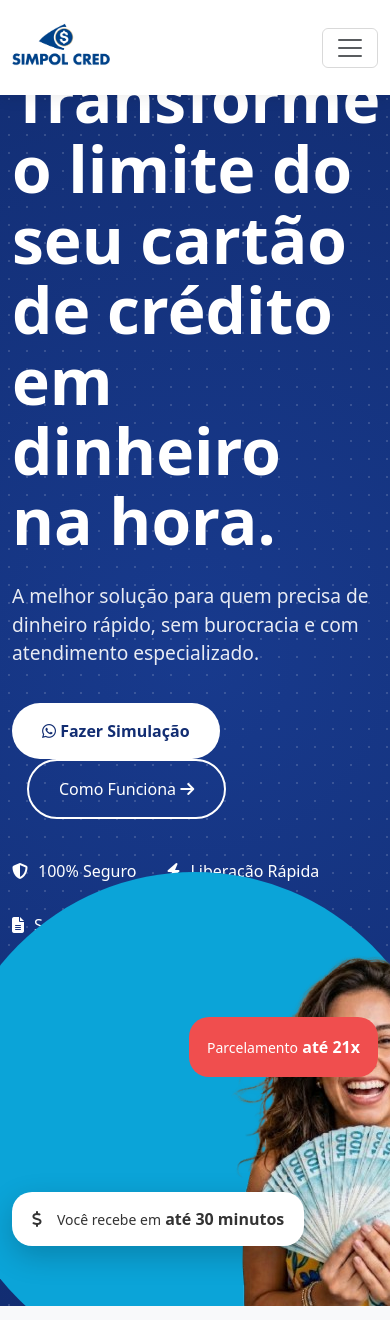
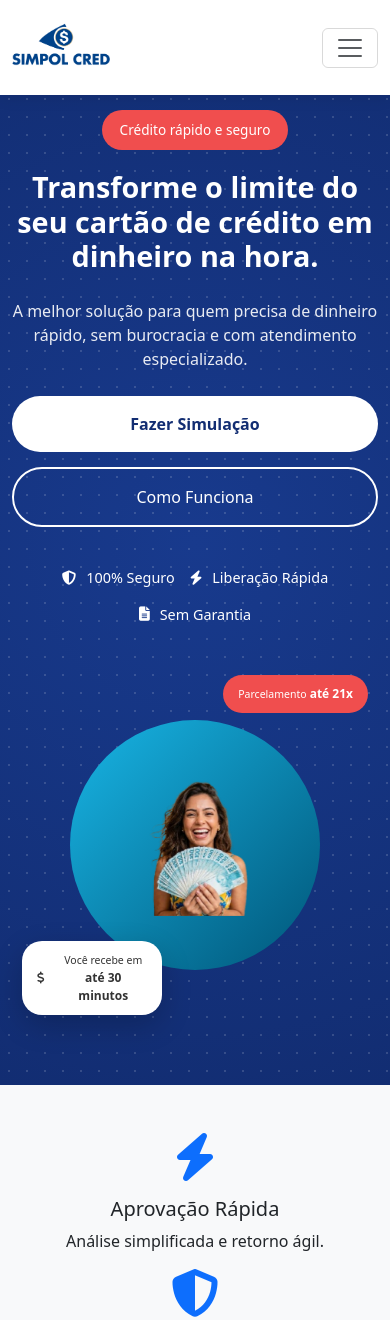
Before and after one commit to Gustaprof25/simpol_cred, a plain HTML site: page index.html in a window 390 px wide. Shown: the top 1320 px of the page. Drawn offline with nearby package versions, Linux system fonts and the light colour scheme.

Commit message:
mudanças no banner

```diff
--- a/assets/css/style.css
+++ b/assets/css/style.css
@@ -87,31 +87,37 @@
 }
 
 .hero-circle{
-    width:500px;
-    height:500px;
-    background:#0ba4d8;
+    width:600px;
+    height:600px;
+    background:linear-gradient(
+        135deg,
+        #18B5E5 0%,
+        #005679 100%
+    );
     border-radius:50%;
     position:absolute;
+
     top:50%;
-    left:50%;
-    transform:translate(-50%,-50%);
-}
+    left:55%;
 
-.hero-image{
-    position:relative;
-    text-align:center;
+    opacity:0;
+
+    transform:translate(-50%, -50%) scale(.3);
+
+    animation:circleIn 1s ease forwards;
 }
 
 .hero-image img{
     position:relative;
     z-index:2;
-    max-width:800px;
+    max-width:900px;
+    width:100%;
 }
 
 .floating-card{
     position:absolute;
-    bottom:60px;
-    left:0;
+    bottom:100px;
+    left:-20px;
     background:white;
     color:#333;
     border-radius:20px;
@@ -125,8 +131,8 @@
 
 .parcelamento{
     position:absolute;
-    top:80px;
-    right:0;
+    top:120px;
+    right:-20px;
     background:#F04E4E;
     color:white;
     padding:18px;
@@ -162,3 +168,231 @@
     font-weight:700;
     margin-bottom:20px;
 }
+
+.hero-image{
+    position:relative;
+    min-height:650px;
+    display:flex;
+    align-items:center;
+    justify-content:center;
+}
+/* Pessoa vem da direita */
+
+.animate-person{
+    opacity:0;
+    transform:translateX(150px);
+    animation:personIn 1s ease forwards;
+    animation-delay:.4s;
+}
+
+/* Card inferior vem da esquerda */
+
+.animate-card-left{
+    opacity:0;
+    transform:translateX(-150px);
+    animation:leftCardIn .8s ease forwards;
+    animation-delay:1s;
+}
+
+/* Card superior vem da direita */
+
+.animate-card-right{
+    opacity:0;
+    transform:translateX(150px);
+    animation:rightCardIn .8s ease forwards;
+    animation-delay:1.2s;
+}
+
+@keyframes circleIn{
+
+    from{
+        opacity:0;
+        transform:translate(-50%, -50%) scale(.3);
+    }
+
+    to{
+        opacity:1;
+        transform:translate(-50%, -50%) scale(1);
+    }
+
+}
+
+@keyframes personIn{
+    to{
+        opacity:1;
+        transform:translateX(0);
+    }
+}
+
+@keyframes leftCardIn{
+    to{
+        opacity:1;
+        transform:translateX(0);
+    }
+}
+
+@keyframes rightCardIn{
+    to{
+        opacity:1;
+        transform:translateX(0);
+    }
+}
+
+/* ==========================
+   TABLETS
+========================== */
+
+@media (max-width: 992px){
+
+    .hero{
+        text-align:center;
+        padding-top:120px;
+    }
+
+    .hero h1{
+        font-size:3rem;
+    }
+
+    .hero p{
+        font-size:1.1rem;
+    }
+
+    .hero-buttons{
+        justify-content:center;
+    }
+
+    .hero-benefits{
+        justify-content:center;
+    }
+
+    .hero-image{
+        min-height:500px;
+        margin-top:40px;
+    }
+
+    .hero-image img{
+        max-width:500px;
+        transform:none;
+    }
+
+    .hero-circle{
+        width:450px;
+        height:450px;
+        left:50%;
+    }
+
+}
+
+/* ==========================
+   CELULARES
+========================== */
+
+@media (max-width: 768px){
+
+    .hero{
+        padding-top:110px;
+        padding-bottom:50px;
+    }
+
+    .hero h1{
+        font-size:2.2rem;
+        line-height:1.2;
+    }
+
+    .hero p{
+        font-size:1rem;
+        margin-bottom:25px;
+    }
+
+    .hero-badge{
+        font-size:.85rem;
+    }
+
+    .hero-buttons{
+        display:flex;
+        flex-direction:column;
+        gap:15px;
+        width:100%;
+    }
+
+    .btn-primary-custom,
+    .btn-outline-custom{
+        width:100%;
+        margin:0;
+    }
+
+    .hero-benefits{
+        justify-content:center;
+        gap:15px;
+        font-size:.9rem;
+    }
+
+    .hero-image{
+        min-height:380px;
+        margin-top:30px;
+    }
+
+    .hero-circle{
+        width:300px;
+        height:300px;
+        left:50%;
+        top:50%;
+    }
+
+    .hero-image img{
+        max-width:320px;
+        width:100%;
+        transform:none;
+    }
+
+}
+
+@media (max-width:768px){
+
+    .floating-card{
+        left:10px;
+        bottom:20px;
+
+        padding:10px 15px;
+
+        font-size:.8rem;
+
+        max-width:170px;
+    }
+
+    .parcelamento{
+        right:10px;
+        top:20px;
+
+        padding:10px 15px;
+
+        font-size:.8rem;
+    }
+
+}
+
+@media (max-width:480px){
+
+    .hero h1{
+        font-size:1.8rem;
+    }
+
+    .hero-circle{
+        width:250px;
+        height:250px;
+    }
+
+    .hero-image img{
+        max-width:260px;
+    }
+
+    .floating-card{
+        max-width:140px;
+        font-size:.75rem;
+    }
+
+    .parcelamento{
+        font-size:.75rem;
+    }
+
+}
--- a/index.html
+++ b/index.html
@@ -93,14 +93,12 @@
 
                     <div class="hero-buttons">
 
-                        <a href="#simulacao" class="btn btn-primary-custom">
-                            <i class="fab fa-whatsapp"></i>
+                        <a href="#" class="btn btn-primary-custom">
                             Fazer Simulação
                         </a>
 
-                        <a href="#como-funciona" class="btn btn-outline-custom">
+                        <a href="#" class="btn btn-outline-custom">
                             Como Funciona
-                            <i class="fas fa-arrow-right"></i>
                         </a>
 
                     </div>
@@ -130,11 +128,11 @@
 
                     <div class="hero-image">
 
-                        <div class="hero-circle"></div>
+                        <div class="hero-circle animate-circle"></div>
 
-                        <img src="assets/img/cliente_feliz.png" alt="Cliente Simpol Cred">
+                        <img src="assets/img/cliente_feliz.png" alt="Cliente Simpol Cred" class="animate-person">
 
-                        <div class="floating-card">
+                        <div class="floating-card animate-card-left">
 
                             <i class="fas fa-dollar-sign"></i>
 
@@ -145,7 +143,7 @@
 
                         </div>
 
-                        <div class="parcelamento">
+                        <div class="parcelamento animate-card-right">
 
                             <small>Parcelamento</small>
                             <strong>até 21x</strong>
```
